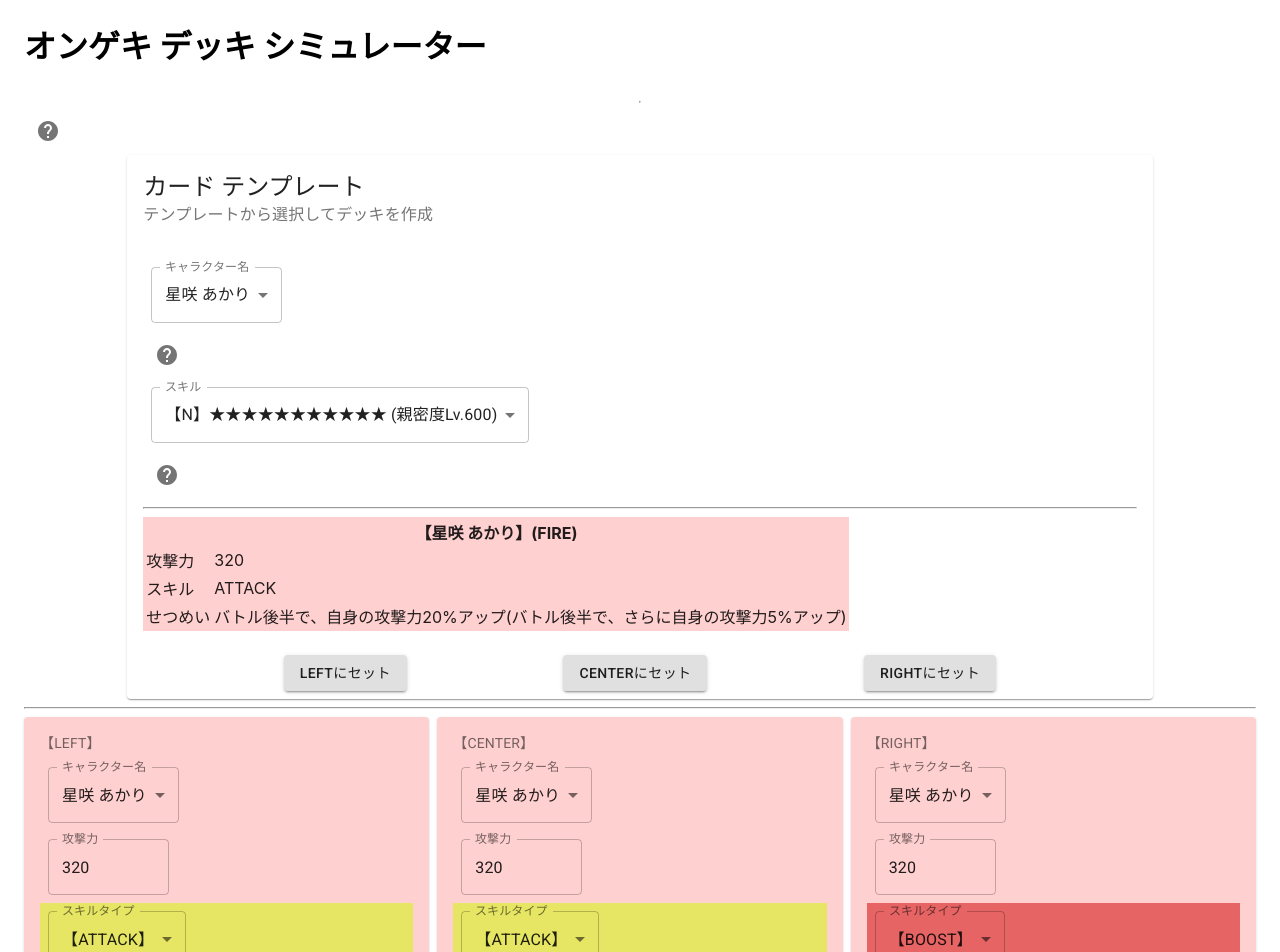
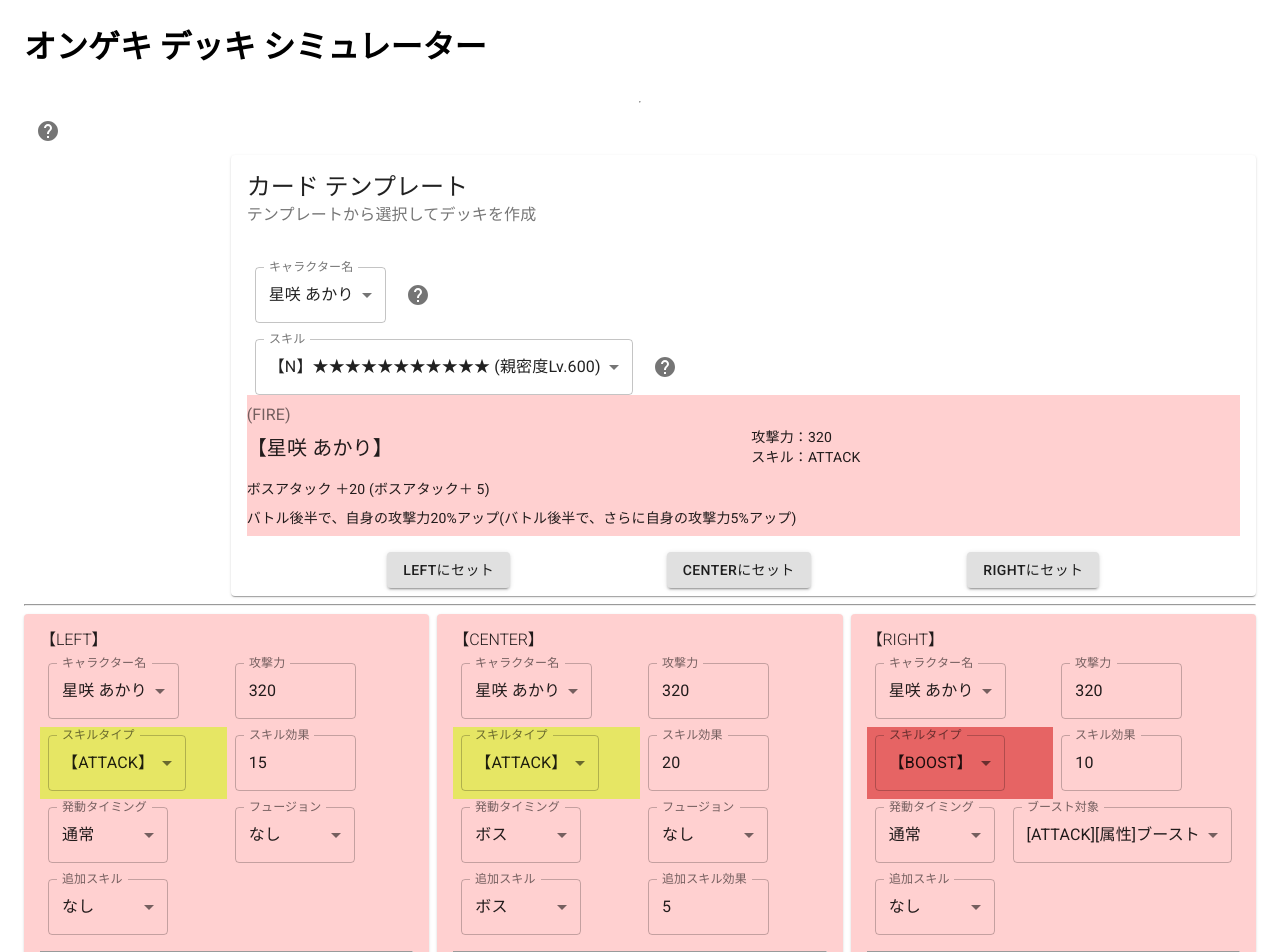
Before and after one commit to Rikiya3702/simgeki_deck, a React (Create React App) app: page / in a window 1280 px wide. Shown: the top 952 px of the page. Built offline with nearby package versions, Linux system fonts and the light colour scheme.

Commit message:
fix CardDesign

```diff
--- a/src/components/App.js
+++ b/src/components/App.js
@@ -116,10 +116,22 @@
             subheader="テンプレートから選択してデッキを作成"
             />
           <CardContent >
+            <Grid container alignItems="center">
+              <Grid item>
                 <SelectSkill label="キャラクター名" position="sample" class="cardname" items={select_chars} value={props.sample.name} handleChange={props.card_sample_name} />
+              </Grid>
+              <Grid item xs={1}>
                 <Helps content={helpChar}/>
+              </Grid>
+            </Grid>
+            <Grid container alignItems="center">
+              <Grid item>
                 <SelectTempSkill label="スキル" class="tempskill" items={card_templete} value={this.state.card_temp_select} handleChange={this.onSelect} />
+              </Grid>
+              <Grid item xs={1}>
                 <Helps content={helpSkill}/>
+              </Grid>
+            </Grid>
             <CardData card={props.sample} />
           </CardContent>
           <CardActions disableSpacing>
@@ -138,7 +150,6 @@
 
         </Card>
       </Grid>
-      <Grid item xs></Grid>
     </Grid>
     <hr />
 
@@ -234,7 +245,7 @@
       transform: 'scale(0.8)',
     },
     title: {
-      fontSize: 14,
+      fontSize: 16,
     },
     pos: {
       marginBottom: 12,
@@ -302,36 +313,66 @@
   return (
     <Card className={classes.root}>
       <CardContent className={`back-${props.card.attr}`}>
-        <Typography className={classes.title} color="textSecondary" gutterBottom>
+        <Grid container spacing={2} alignItems="center">
+          <Grid item xs={12}>
+            <Typography className={classes.title} variant="h2" gutterBottom>
               【{props.position.toUpperCase()}】
             </Typography>
+          </Grid>
+        </Grid>
+
+        <Grid container alignItems="center">
+          <Grid item xs>
             <SelectSkill label="キャラクター名" position={props.position} class="cardname" items={select_chars} value={props.card.name} handleChange={props.cardName} />
+          </Grid>
+          <Grid item xs>
             <InputNumber label="攻撃力" position={props.position} class="atk" value={props.card.atk} handleChange={props.cardAtk} />
+          </Grid>
+        </Grid>
+
+        <Grid container alignItems="center">
+          <Grid item xs>
             <div className={`back-${props.card.skill.type}`}>
               <SelectSkill label="スキルタイプ" position={props.position} class="skilltype" items={skill_items.type} value={props.card.skill.type} handleChange={props.cardSkillType} />
             </div>
+          </Grid>
+          <Grid item xs>
             <InputNumber label="スキル効果" position={props.position} class="skillvalue" value={props.card.skill.value} handleChange={props.cardSkillValue} />
+          </Grid>
+        </Grid>
 
+        <Grid container alignItems="center">
+          <Grid item xs>
             <SelectSkill label="発動タイミング" position={props.position} class="skillboss" items={skill_items.boss} value={props.card.skill.boss} handleChange={props.cardSkillBoss} />
+          </Grid>
+          <Grid item xs>
             { props.card.skill.type === ATTACK &&
               <SelectSkill label="フュージョン" position={props.position} class="skillfusion" items={skill_items.fusion} value={props.card.skill.fusion} handleChange={props.cardSkillFusion} />
             }
             {props.card.skill.type === BOOST &&
               <SelectSkill label="ブースト対象" position={props.position} class="skilltarget" items={skill_items.target} value={props.card.skill.target} handleChange={props.cardSkillTarget} />
             }
+          </Grid>
+        </Grid>
 
+        <Grid container alignItems="center">
+          <Grid item xs>
             <SelectSkill label="追加スキル" position={props.position} class="skillboss2" items={skill_items.boss2} value={props.card.skill.skill2.boss} handleChange={props.cardSkillSkill2} />
+          </Grid>
+          <Grid item xs>
             {props.card.skill.skill2.boss !== NONE &&
               <InputNumber label="追加スキル効果" position={props.position} class="skillvalue2" value={props.card.skill.skill2.value} handleChange={props.cardSkillValue2} />
             }
-
-        <Typography className={classes.pos} color="textSecondary">
-          adjective
+          </Grid>
+        </Grid>
+        <hr />
+        <Typography variant="body1" component="p">
+          【{props.position.toUpperCase()}】{props.card.name} [{props.card.attr}]
         </Typography>
         <Typography variant="body2" component="p">
-          【{props.position.toUpperCase()}】{props.card.name} [{props.card.attr}]
-          <br />{skillName(props.card)}
-          <br />{skillInfo(props.card)}
+          {skillName(props.card)}
+          <br />
+          {skillInfo(props.card)}
         </Typography>
       </CardContent>
     </Card>
@@ -341,26 +382,40 @@
 const CardData = props => {
   return(
     <React.Fragment>
-      <hr />
-      <table className={`back-${props.card.attr}`}>
-        <thead>
-          <tr><th colSpan="2">【{props.card.name}】({props.card.attr})</th></tr>
-        </thead>
-        <tbody>
-          <tr>
-            <td>攻撃力</td>
-            <td>{ props.card.atk }</td>
-          </tr>
-          <tr>
-            <td>スキル</td>
-            <td>{ props.card.skill.type }</td>
-          </tr>
-          <tr>
-            <td>せつめい</td>
-            <td>{ skillInfo(props.card) }</td>
-          </tr>
-        </tbody>
-      </table>
+      <div className={`back-${props.card.attr}`}>
+        <Grid container spacing={2} alignItems="center" >
+          <Grid item xs>
+            <Typography color="textSecondary" gutterBottom>
+              ({props.card.attr})
+            </Typography>
+            <Typography variant="h6" gutterBottom>
+              【{props.card.name}】
+            </Typography>
+          </Grid>
+          <Grid item xs>
+            <Typography variant="body2" component="p">
+              <br />
+              攻撃力：{ props.card.atk }
+              <br />
+              スキル：{ props.card.skill.type }
+            </Typography>
+          </Grid>
+        </Grid>
+        <Grid container spacing={2} alignItems="center">
+          <Grid item xs>
+            <Typography variant="body2" component="p">
+              { skillName(props.card) }
+            </Typography>
+          </Grid>
+        </Grid>
+        <Grid container spacing={2} alignItems="center">
+          <Grid item xs>
+            <Typography variant="body2" component="p">
+              { skillInfo(props.card) }
+            </Typography>
+          </Grid>
+        </Grid>
+      </div>
     </React.Fragment>
   )
 }
--- a/src/components/click_events.js
+++ b/src/components/click_events.js
@@ -10,7 +10,8 @@
   },
   dropdown: {
     position: 'absolute',
-    maxWidth: 300,
+    maxWidth: 500,
+    minWidth: 300,
     top: 28,
     right: 0,
     left: 0,
```
Lines whose indentation alone changed are shown as unchanged.
